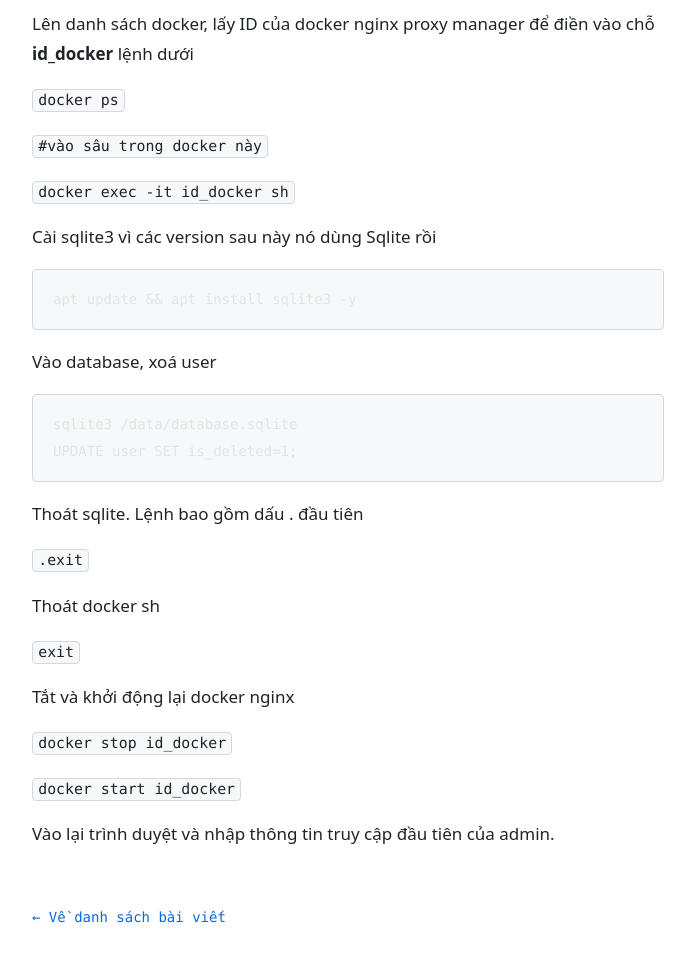
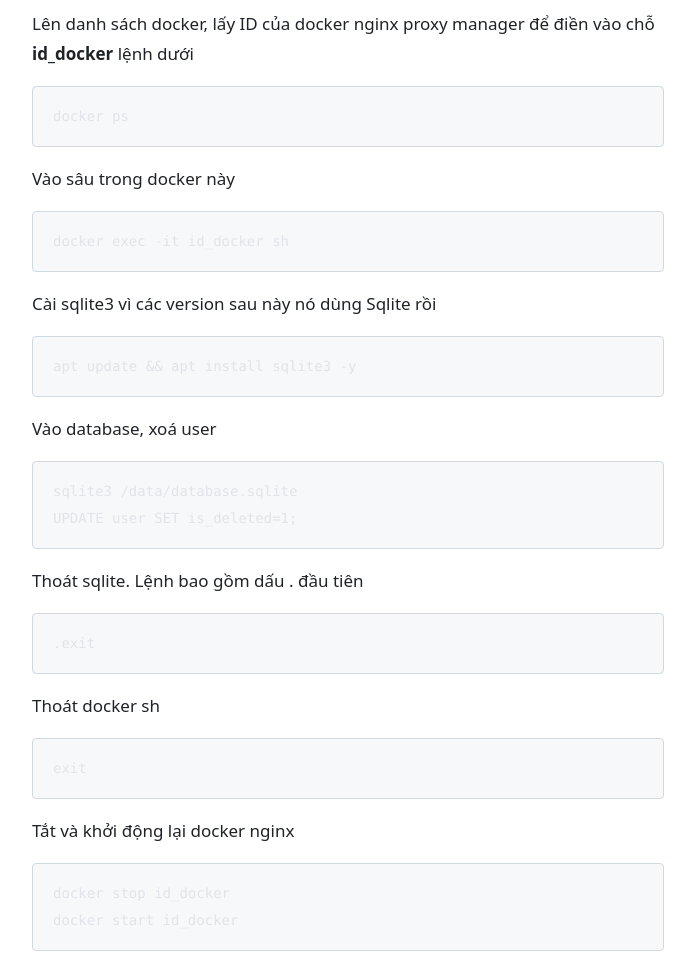
Before and after one commit to phuongtcgit/blogv2, an Astro site: page /blog/reset-admin-password-nginx-proxy-manager in a window 1280 px wide. Shown: the part 280-1234 px from the top of the page, without its empty margins (292-987 px from the left). Built offline with nearby package versions, Linux system fonts and the light colour scheme; Astro itself is replaced by a stand-in of ours; code samples lack their colours.

Commit message:
Update Bài viết “reset-admin-password-nginx-proxy-manager”

````diff
--- a/src/content/posts/reset-admin-password-nginx-proxy-manager.mdx
+++ b/src/content/posts/reset-admin-password-nginx-proxy-manager.mdx
@@ -10,11 +10,15 @@ draft: false
 
 Lên danh sách docker, lấy ID của docker nginx proxy manager để điền vào chỗ **id_docker** lệnh dưới
 
-`docker ps`
+```plain
+docker ps
+```
 
-`#vào sâu trong docker này`
+Vào sâu trong docker này
 
-`docker exec -it id_docker sh`
+```plain
+docker exec -it id_docker sh
+```
 
 Cài sqlite3 vì các version sau này nó dùng Sqlite rồi
 
@@ -31,16 +35,21 @@ UPDATE user SET is_deleted=1;
 
 Thoát sqlite. Lệnh bao gồm dấu . đầu tiên
 
-`.exit `
+```plain
+.exit
+```
 
 Thoát docker sh
 
-`exit `
+```plain
+exit
+```
 
 Tắt và khởi động lại docker nginx
 
-`docker stop id_docker`
-
-`docker start id_docker`
+```plain
+docker stop id_docker
+docker start id_docker
+```
 
 Vào lại trình duyệt và nhập thông tin truy cập đầu tiên của admin.
````
